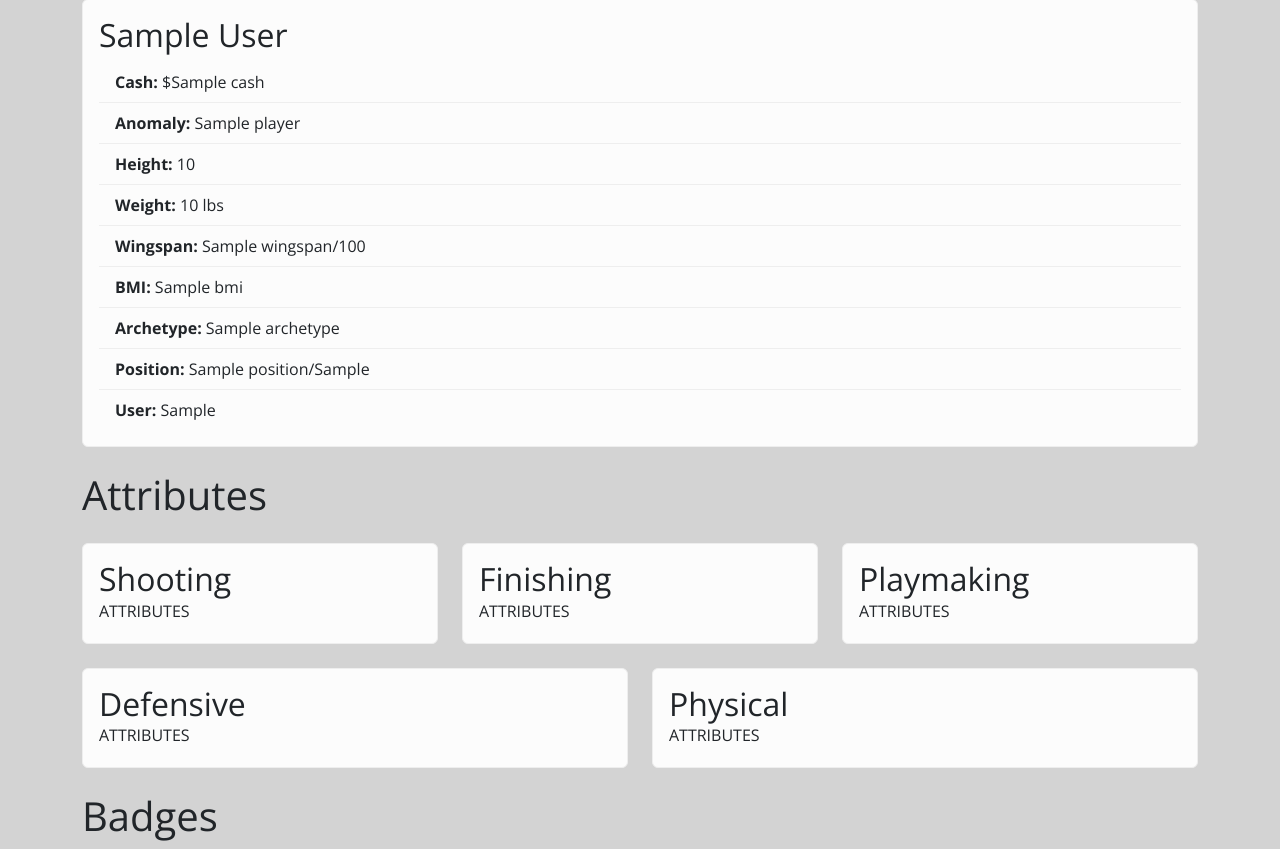
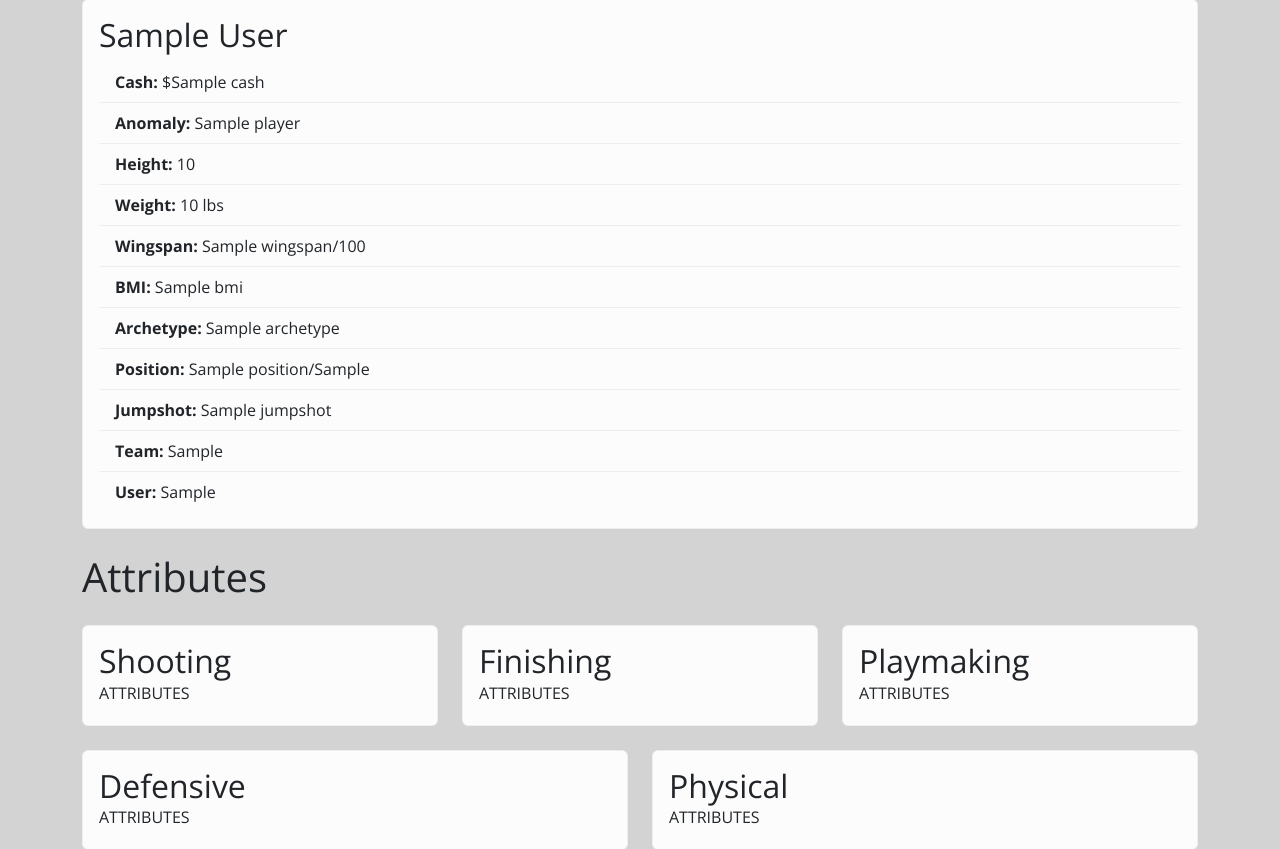
Before and after one commit to doublesync/stat-manager, a Django app: template basketball/templates/basketball/player.html in a window 1280 px wide. Shown: the part 192-1041 px from the top of the page. Run offline with Django 5.2, Linux system fonts and the light colour scheme; the template is opened without the code that fills it: most values are stand-ins (such as "Sample title", 1, 10 or a date in 2020); data that the repository does not hold is empty; some libraries are stand-ins or nearby versions.

Commit message:
Added jumpshot display to player page. (for unskilled players)

```diff
--- a/basketball/templates/basketball/player.html
+++ b/basketball/templates/basketball/player.html
@@ -17,6 +17,10 @@
                 <li class="list-group-item"><strong>BMI:</strong> {{ player.bmi }}</li>
                 <li class="list-group-item"><strong>Archetype:</strong> {{ player.archetype }}</li>
                 <li class="list-group-item"><strong>Position:</strong> {{ player.position }}/{{ player.secondaryPosition }}</li>
+                {% if player.archetype != "Skilled" %}
+                    <li class="list-group-item"><strong>Jumpshot:</strong> {{ player.jumpshot }}</li>
+                {% endif %}
+                <li class="list-group-item"><strong>Team:</strong> {{ player.currentTeam }}</li>
                 <li class="list-group-item"><strong>User:</strong> {{ player.discordUser }}</li>
             </ul>
         </div>
```
